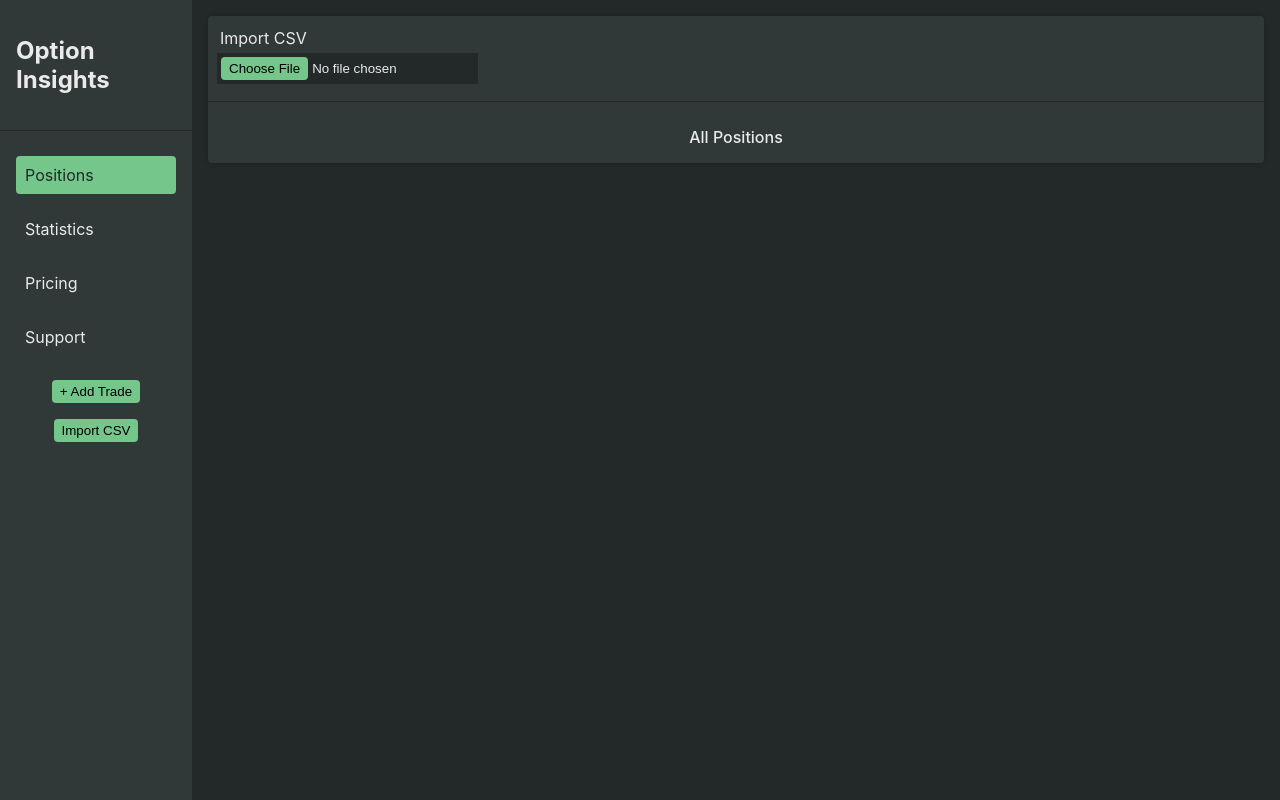
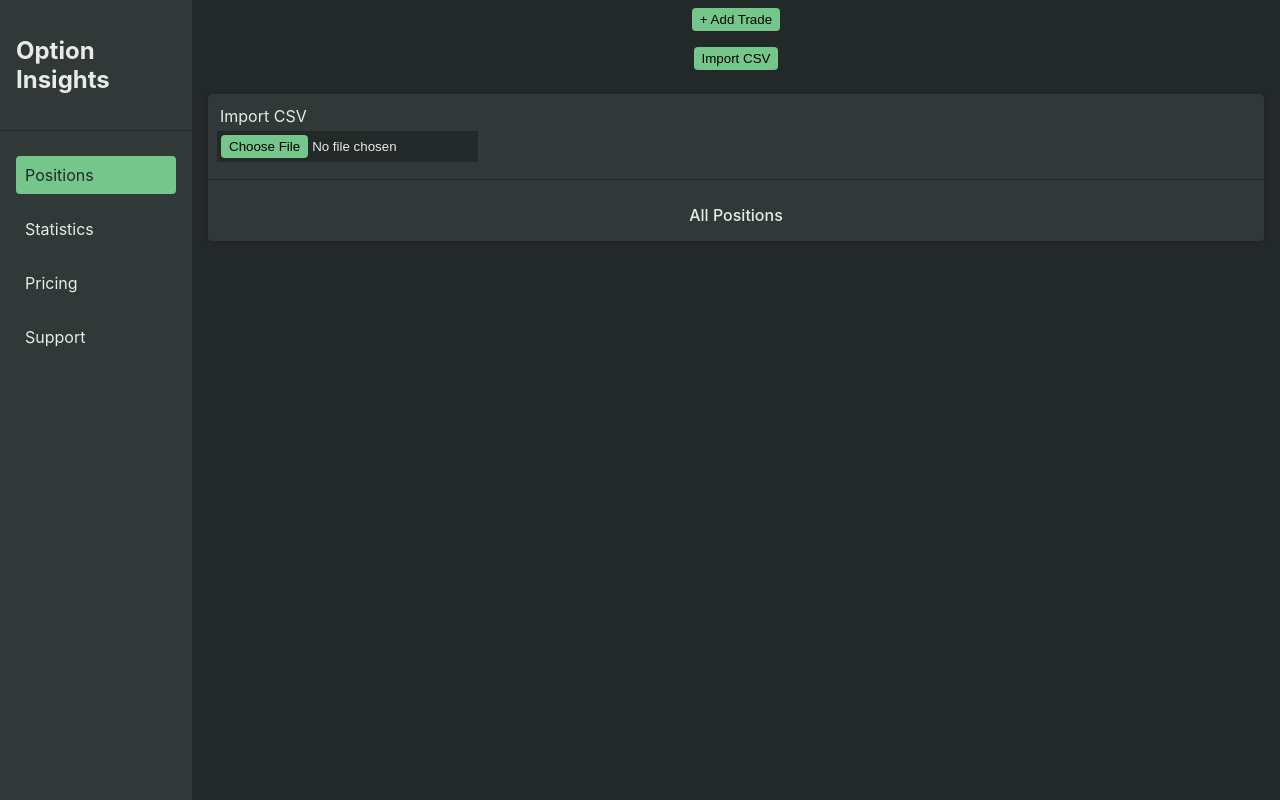
Before and after one commit to Byron-david/Option-Website, a React (Vite) app: page / in a window 1280 px wide. Built offline with nearby package versions, Linux system fonts and the light colour scheme.

Commit message:
Created MainContent.jsx

```diff
--- a/src/App.css
+++ b/src/App.css
@@ -48,9 +48,6 @@ main {
   overflow-y: auto;
 }
 
-#mainContainer {
-  padding-left: var(--nav-width);
-}
 
 button {
   background-color: var(--background-color-button);
--- a/src/App.jsx
+++ b/src/App.jsx
@@ -5,22 +5,13 @@ import AddTradeModal from './components/AddTrade/AddTradeModal.jsx'
 import Navbar from './components/Navbar/Navbar.jsx'
 // import ImportCSV from './components/ImportCSV.jsx'
 import PositionsTable from './components/PositionsTable/PositionsTable.jsx'
+import MainContent from './components/MainContent.jsx'
 
 function App() {
   return (
     <>
       <Navbar />
-      <div id="mainContainer">
-        <main>
-          {/* <AddTradeModal /> */}
-          {/* <button onClick={() => setIsOpen(true)}>Open Modal</button>
-          <Modal open={isOpen} onClose={() => setIsOpen(false)}>
-            I am Open!
-          </Modal> */}
-          <PositionsTable />
-          {/* <AddTrade /> */}
-        </main>
-      </div>
+      <MainContent />
     </>
   )
 }
--- /dev/null
+++ b/src/components/MainContent.jsx
@@ -0,0 +1,23 @@
+import { useState } from 'react'
+import styles from './MainContent.module.css';
+import AddTradeModal from './AddTrade/AddTradeModal.jsx'
+import ImportCsvModal from './ImportCsvModal.jsx'
+import PositionsTable from './PositionsTable/PositionsTable.jsx';
+
+function MainContent() {
+  return (
+    <>
+      <div id={styles.mainContainer}>
+        <main>
+          {/* <AddTradeModal /> */}
+          <AddTradeModal />
+          <ImportCsvModal />
+          <PositionsTable />
+          {/* <AddTrade /> */}
+        </main>
+      </div>
+    </>
+  )
+}
+
+export default MainContent
--- /dev/null
+++ b/src/components/MainContent.module.css
@@ -0,0 +1,3 @@
+#mainContainer {
+    padding-left: var(--nav-width);
+  }
--- a/src/components/Navbar/Navbar.jsx
+++ b/src/components/Navbar/Navbar.jsx
@@ -35,8 +35,8 @@ function Navbar() {
             <li><Button text="Support"/></li>
           </ul>
         </nav>
-        <AddTradeModal />
-        <ImportCsvModal />
+        {/* <AddTradeModal /> */}
+        {/* <ImportCsvModal /> */}
       </div>
     </>
   )
```
Also changed, not shown: src/components/AddTrade/AddTrade.jsx (indentation only).
